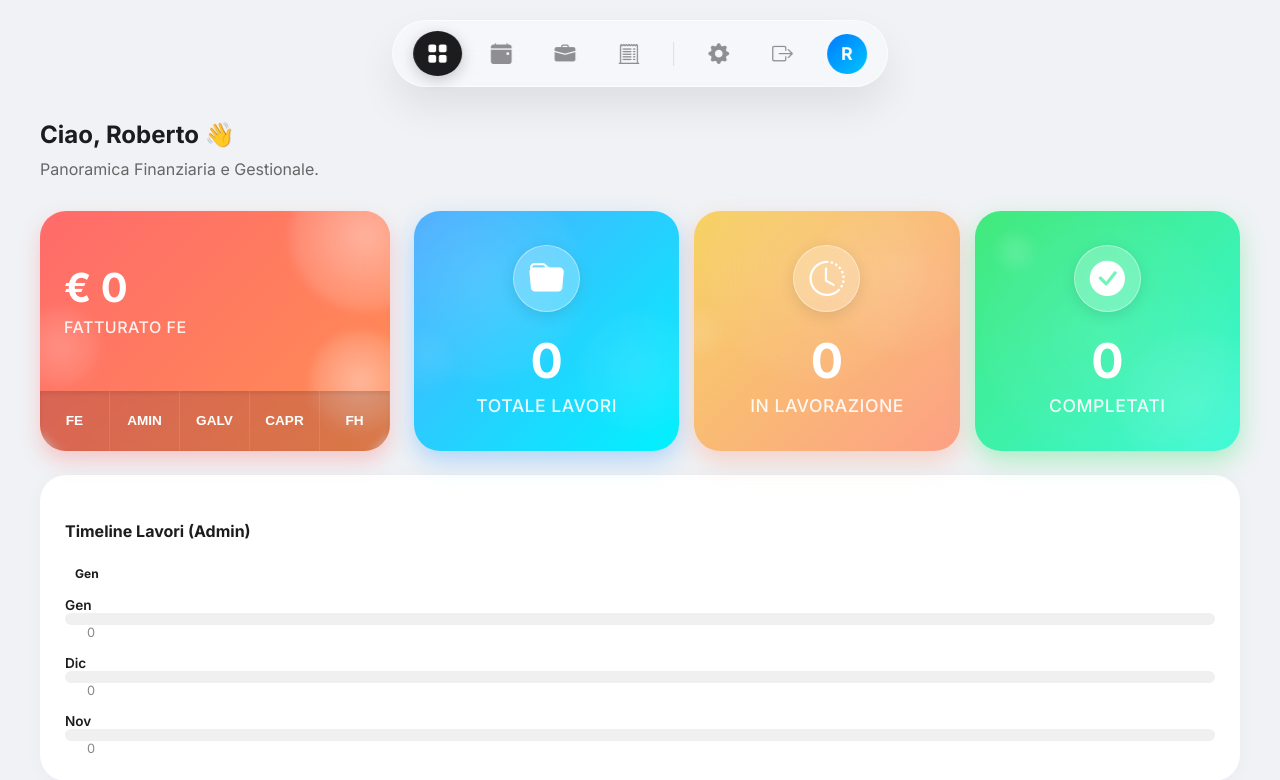
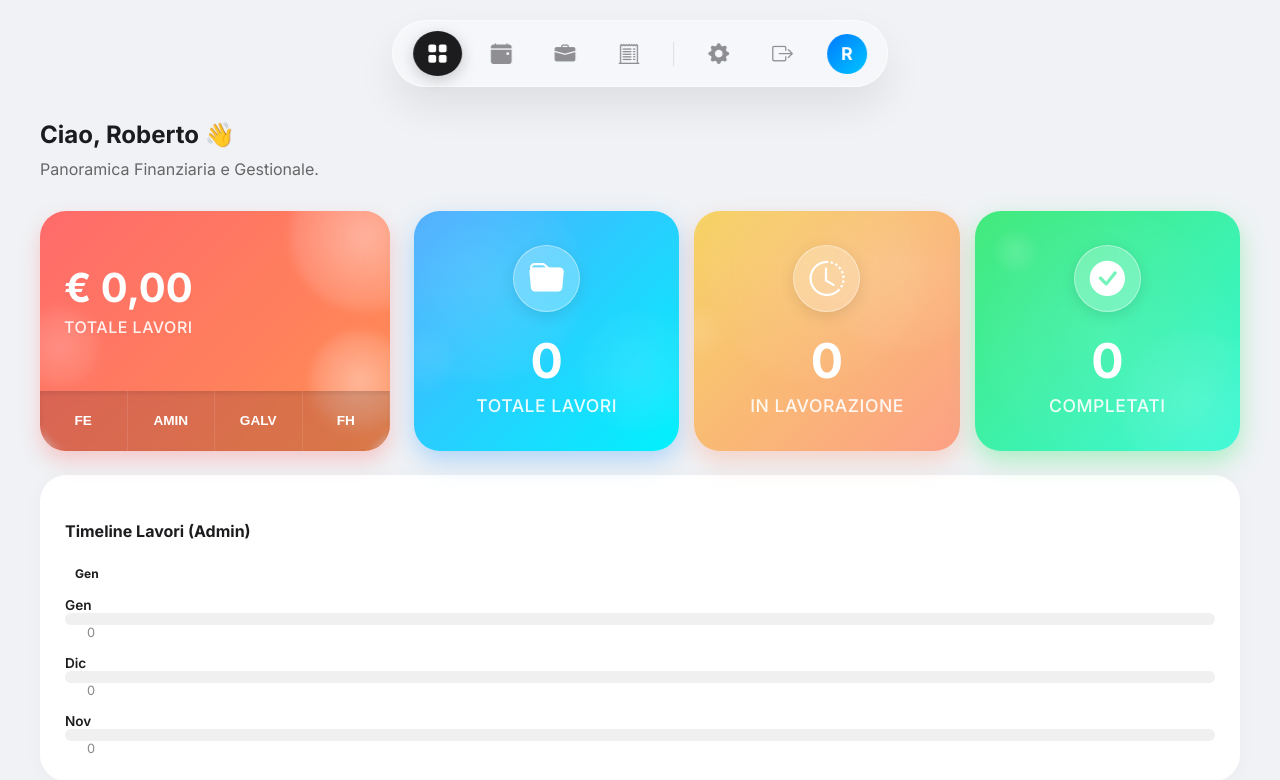
Before and after one commit to GianmarcoPas/fe-gestionale, a Flask app: page /dashboard in a window 1280 px wide. Shown: the top 780 px of the page. Run offline with Flask 3, Linux system fonts and the light colour scheme; a user stored in the database is signed in.

Commit message:
corretta card fatturato

```diff
--- a/app/routes/main_routes.py
+++ b/app/routes/main_routes.py
@@ -195,14 +195,14 @@ def dashboard():
         timeline = get_timeline_data([LavoroAdmin])
 
         # 1. Calcolo Fatturati (Widget Rosso)
-        # Nota: Adatta i nomi dei campi quota se nel model nuovo si chiamano c_fe, c_amin ecc.
-        # Qui mantengo la logica dashboard esistente, assumendo che per la visualizzazione usi ancora questi campi
-        # o che tu abbia mappato le property nel model.
+        # Di default mostra il totale degli importi (somma di tutte le celle importo_offerta)
+        tot_importo = db.session.query(func.sum(LavoroAdmin.importo_offerta)).scalar() or 0
+
+        # Totali compensi per ogni FE
         tot_fe = db.session.query(func.sum(LavoroAdmin.c_fe)).scalar() or 0
         tot_amin = db.session.query(func.sum(LavoroAdmin.c_amin)).scalar() or 0
         tot_galvan = db.session.query(func.sum(LavoroAdmin.c_galvan)).scalar() or 0
         tot_fh = db.session.query(func.sum(LavoroAdmin.c_fh)).scalar() or 0
-        # tot_capr = db.session.query(func.sum(LavoroAdmin.capriuolo_quota)).scalar() or 0 # Se esiste ancora
 
         total_lavori = LavoroAdmin.query.count()
         in_corso = LavoroAdmin.query.filter(LavoroAdmin.stato.ilike('In corso')).count()
@@ -210,7 +210,7 @@ def dashboard():
 
         return render_template('main/dashboard.html',
                                role='admin',
-                               tot_fe=tot_fe, tot_amin=tot_amin, tot_galvan=tot_galvan, tot_fh=tot_fh,
+                               tot_importo=tot_importo, tot_fe=tot_fe, tot_amin=tot_amin, tot_galvan=tot_galvan, tot_fh=tot_fh,
                                total_lavori=total_lavori, in_corso=in_corso, completati=completati,
                                timeline=timeline)
 
--- a/app/templates/main/dashboard.html
+++ b/app/templates/main/dashboard.html
@@ -25,16 +25,15 @@
             <div class="info-section">
                 <div class="left-side">
                     <div class="temperature" id="displayAmount">
-                        € {{ "{:,.0f}".format(tot_fe) }}
+                        € {{ "{:,.2f}".format(tot_importo).replace(",", "X").replace(".", ",").replace("X", ".") }}
                     </div>
-                    <div class="date" id="displayName">Fatturato FE</div>
+                    <div class="date" id="displayName">Totale Lavori</div>
                 </div>
             </div>
             <div class="days-section">
                 <button onmouseenter="updateWidget('FE', '{{ tot_fe }}')" onmouseleave="resetWidget()">FE</button>
                 <button onmouseenter="updateWidget('AMIN', '{{ tot_amin }}')" onmouseleave="resetWidget()">AMIN</button>
                 <button onmouseenter="updateWidget('GALV', '{{ tot_galvan }}')" onmouseleave="resetWidget()">GALV</button>
-                <button onmouseenter="updateWidget('CAPR', '{{ tot_capr }}')" onmouseleave="resetWidget()">CAPR</button>
                 <button onmouseenter="updateWidget('FH', '{{ tot_fh }}')" onmouseleave="resetWidget()">FH</button>
             </div>
         </div>
@@ -102,12 +101,29 @@
     </div>
 
     <script>
-        const defaultAmount = "€ {{ '{:,.0f}'.format(tot_fe) }}";
-        const defaultName = "Fatturato FE";
+        const defaultAmount = "€ {{ '{:,.2f}'.format(tot_importo).replace(',', 'X').replace('.', ',').replace('X', '.') }}";
+        const defaultName = "Totale Lavori";
+
+        function formatCurrency(value) {
+            // Formatta: € prima, punto per migliaia, virgola per decimali
+            let num = parseFloat(value) || 0;
+            // Usa toFixed per avere sempre 2 decimali
+            let numStr = num.toFixed(2);
+            // Separa parte intera e decimale
+            let parts = numStr.split('.');
+            let integerPart = parts[0];
+            let decimalPart = parts[1] || '00';
+
+            // Aggiungi punti come separatori delle migliaia
+            integerPart = integerPart.replace(/\B(?=(\d{3})+(?!\d))/g, '.');
+
+            return '€ ' + integerPart + ',' + decimalPart;
+        }
+
         function updateWidget(name, amount) {
-            let formatted = new Intl.NumberFormat('it-IT', { style: 'currency', currency: 'EUR', maximumFractionDigits: 0 }).format(amount);
+            let formatted = formatCurrency(amount);
             document.getElementById('displayAmount').innerText = formatted;
-            document.getElementById('displayName').innerText = "Fatturato " + name;
+            document.getElementById('displayName').innerText = "Compenso " + name;
         }
         function resetWidget() {
             document.getElementById('displayAmount').innerText = defaultAmount;
--- a/app/templates/main/impostazioni.html
+++ b/app/templates/main/impostazioni.html
@@ -15,14 +15,15 @@
 
         <form action="{{ url_for('main.save_view_mode') }}" method="POST" class="view-mode-form">
 
-            <label class="mode-option">
+            {# Opzione Standard nascosta temporaneamente #}
+            {# <label class="mode-option">
                 <input type="radio" name="view_mode" value="standard" {% if current_user.admin_view_mode == 'standard' %}checked{% endif %}>
                 <div class="mode-card">
                     <div class="icon"><i class="bi bi-layout-sidebar-inset-reverse"></i></div>
                     <strong>Standard</strong>
                     <small>Fatture e Compensi in pannello laterale a scomparsa.</small>
                 </div>
-            </label>
+            </label> #}
 
             <label class="mode-option">
                 <input type="radio" name="view_mode" value="extra1" {% if current_user.admin_view_mode == 'extra1' %}checked{% endif %}>
```
